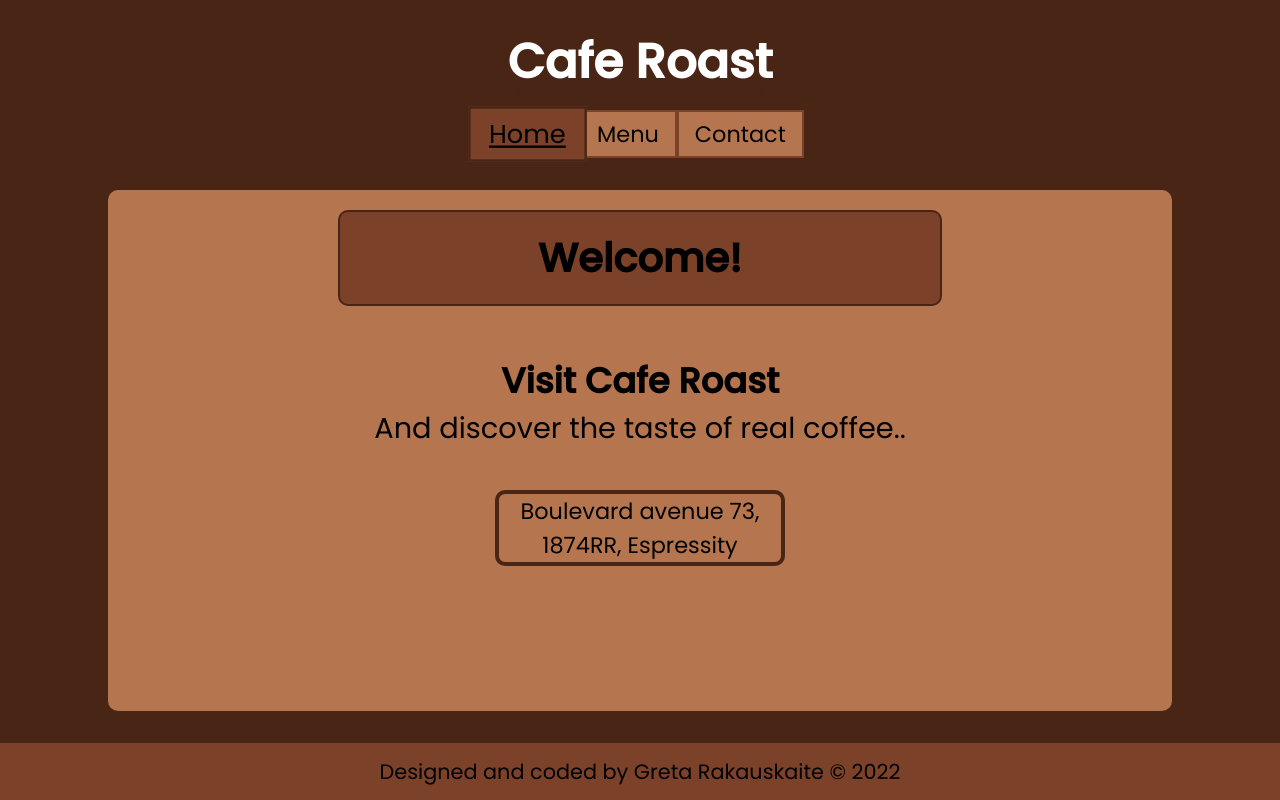
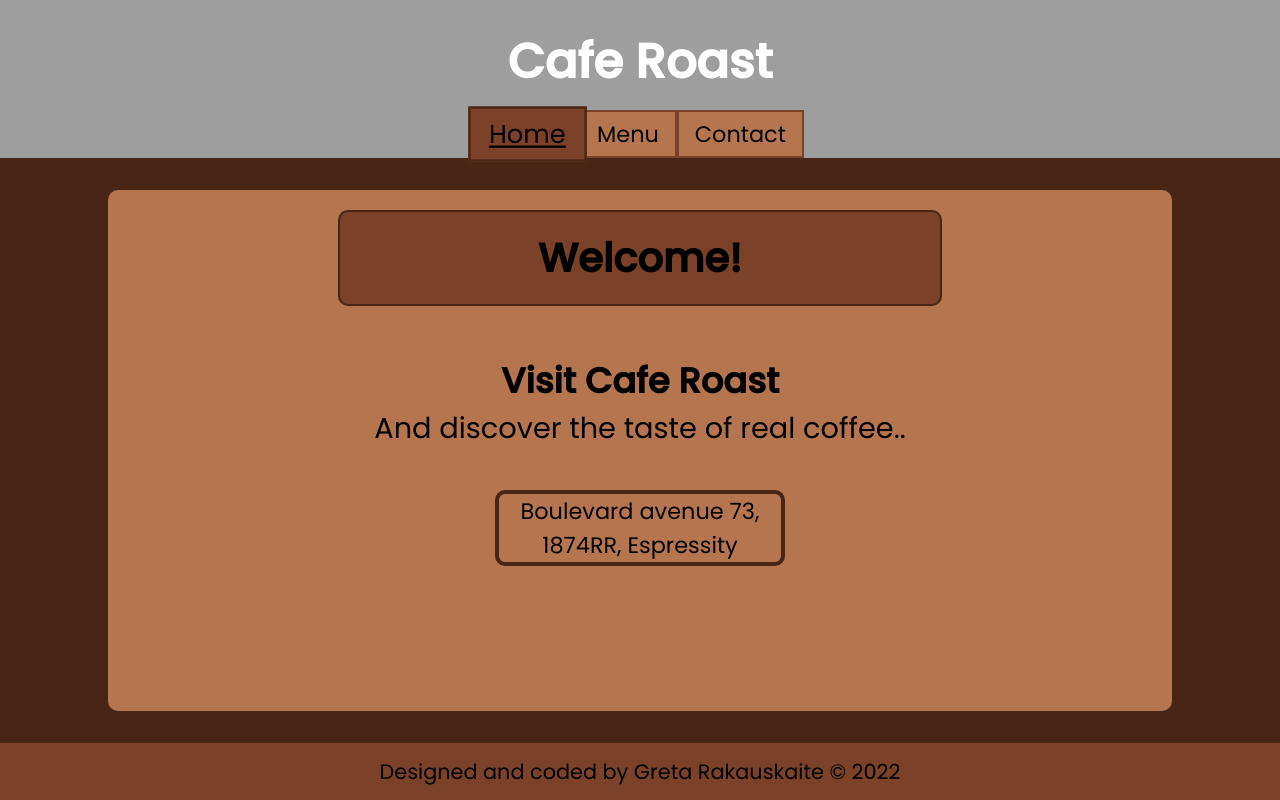
Before and after one commit to GretaRa/odin-restaurantPage, a plain HTML site: page index.html in a window 1280 px wide. Drawn offline with Linux system fonts and the light colour scheme; the site is published under a folder, as on GitHub Pages, so addresses that start at the root find nothing.

Commit message:
update location of image

```diff
--- a/style.css
+++ b/style.css
@@ -46,7 +46,7 @@ header {
   padding-top: 0.8rem;
 
   /* Photo by Mike Kenneally on Unsplash*/
-  background-image: url(/img/coffee-beans.jpg);
+  background-image: url(img/coffee-beans.jpg);
 
   background-position: center;
   background-repeat: no-repeat;
```
